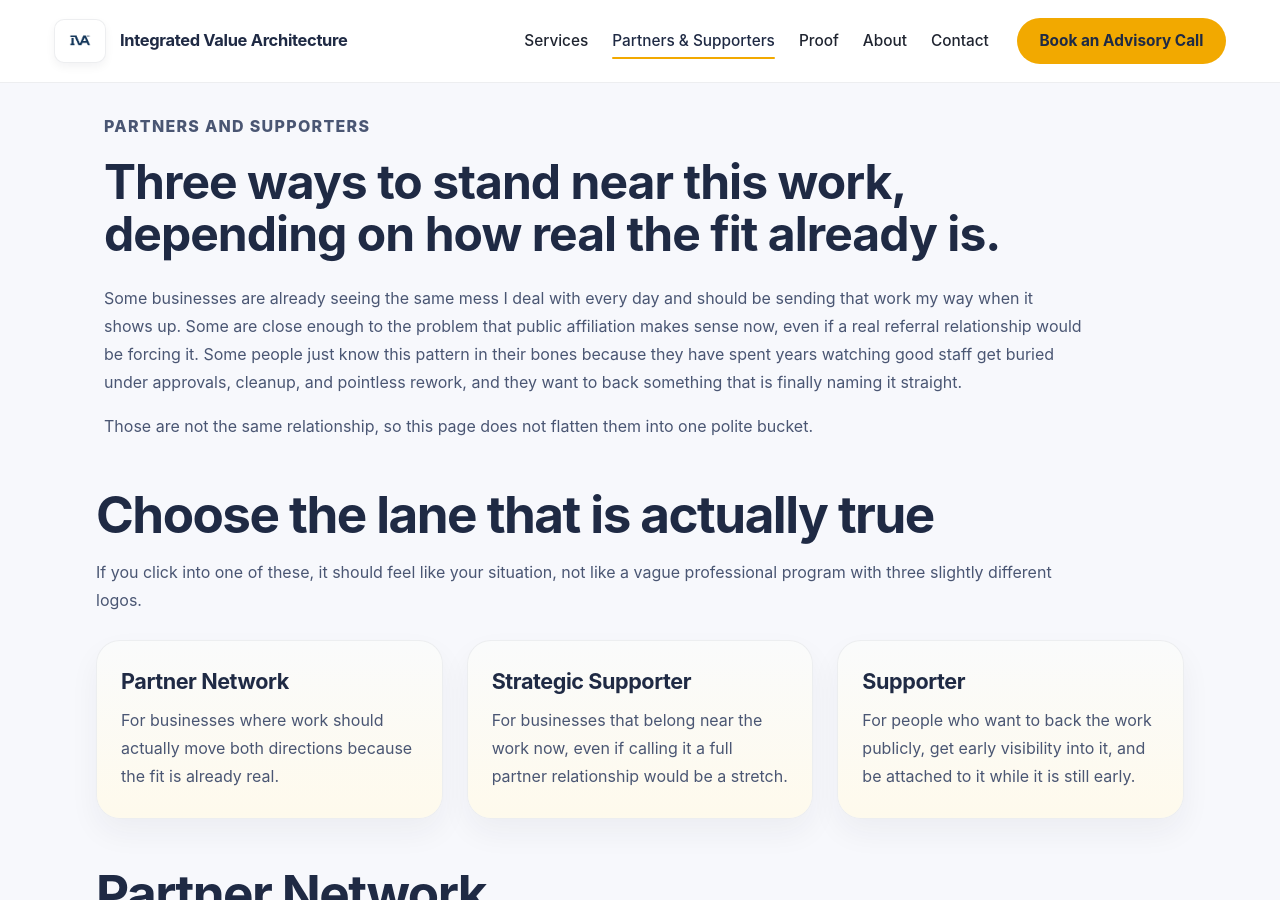
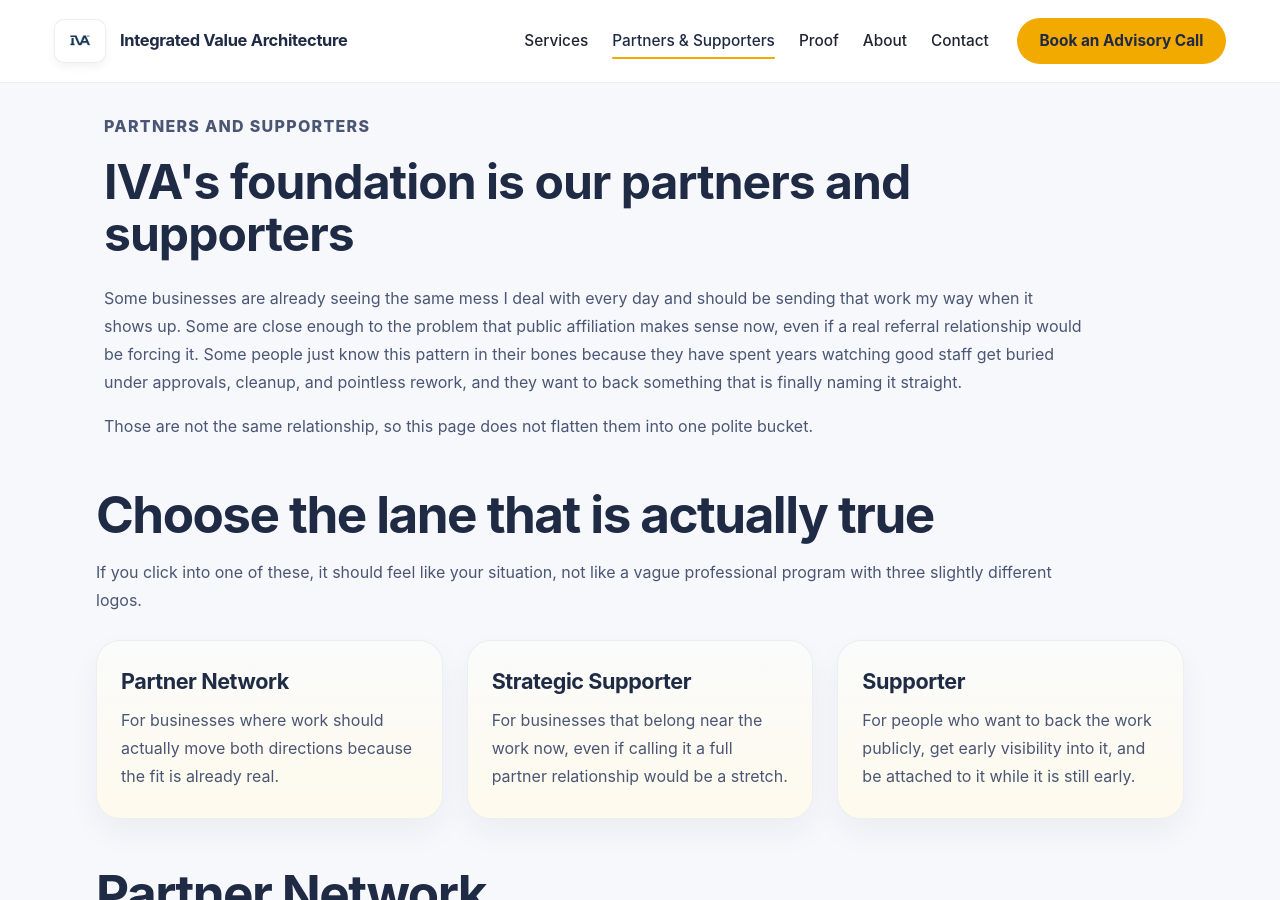
Before and after one commit to efost7873/integratedvaluearchitecture.com, a Jekyll site: the page built from partners-and-supporters.html, in a window 1280 px wide and 900 px high. Built offline with Jekyll 4.4.1, drawn with Linux system fonts in a browser that asks for light colours.

Commit message:
Update partners-and-supporters.html

```diff
--- a/partners-and-supporters.html
+++ b/partners-and-supporters.html
@@ -9,7 +9,7 @@ schema_type: WebPage
 <section class="page-header">
   <div class="container narrow">
     <p class="eyebrow">Partners and Supporters</p>
-    <h1>Three ways to stand near this work, depending on how real the fit already is.</h1>
+    <h1>IVA's foundation is our partners and supporters</h1>
     <p>
       Some businesses are already seeing the same mess I deal with every day and should be sending that work my way when it shows up. Some are close enough to the problem that public affiliation makes sense now, even if a real referral relationship would be forcing it. Some people just know this pattern in their bones because they have spent years watching good staff get buried under approvals, cleanup, and pointless rework, and they want to back something that is finally naming it straight.
     </p>
```
